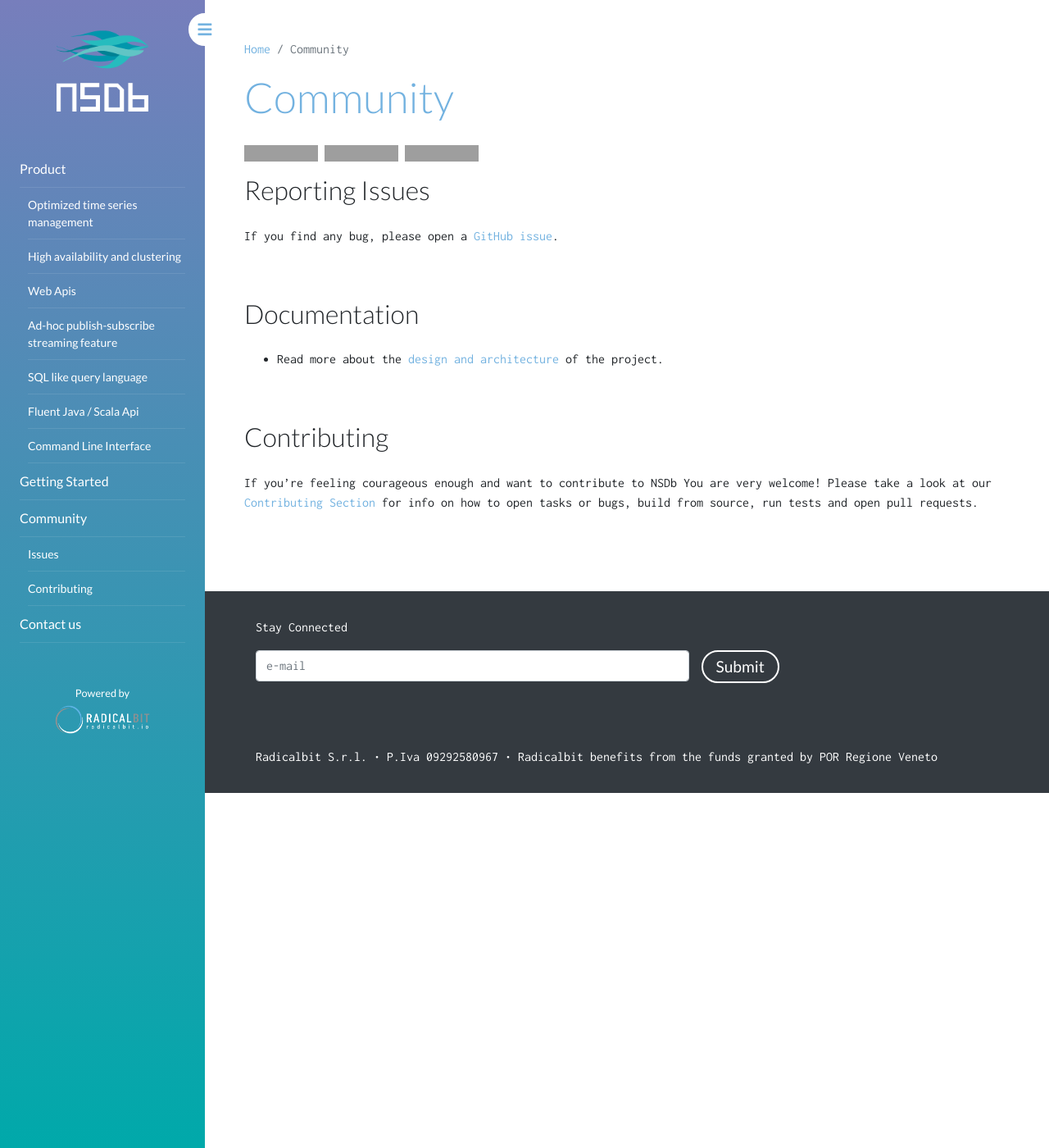
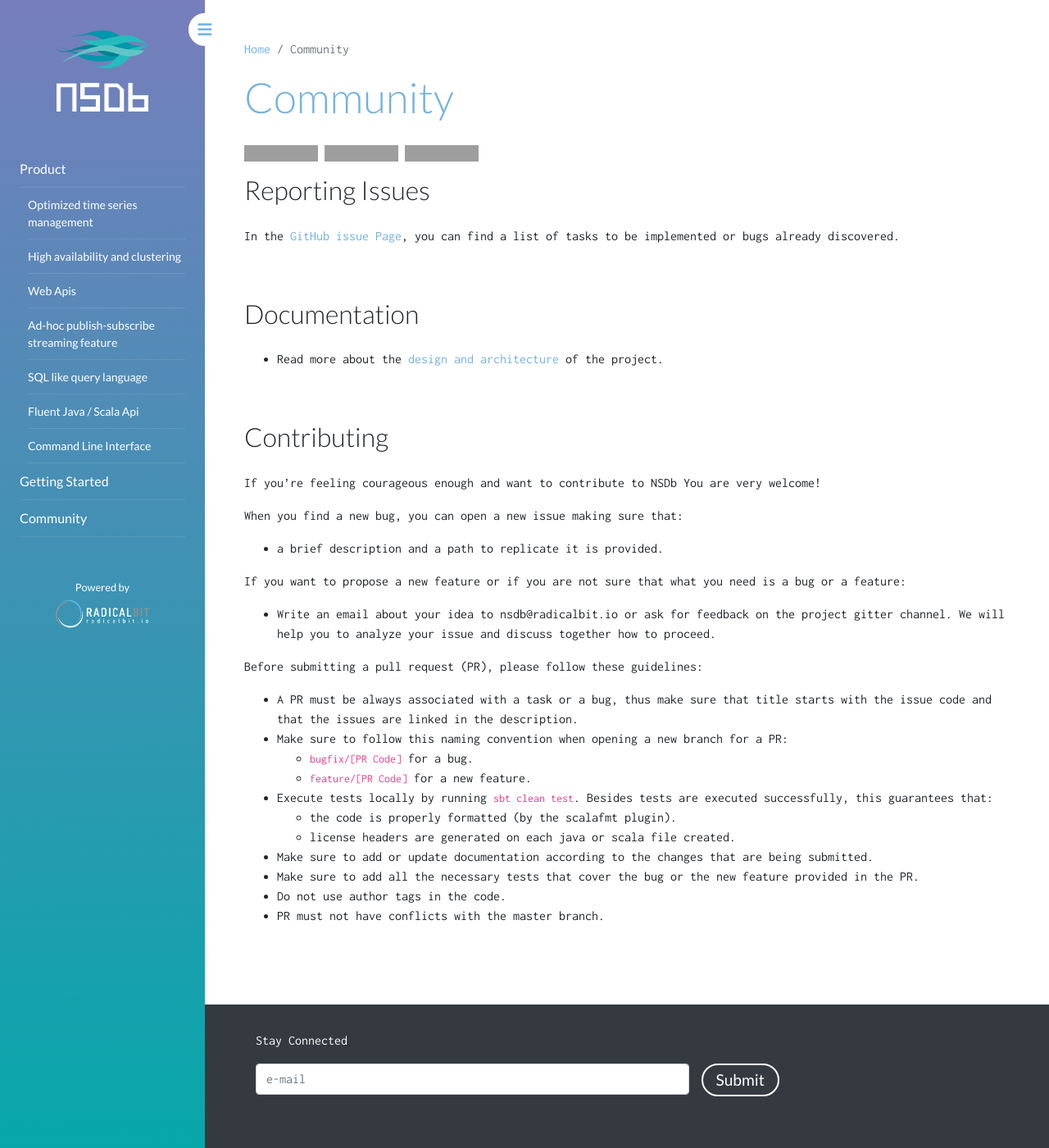
Before and after one commit to nsdb-io/nsdb-io.github.io, a Jekyll site: the page built from Community.md, in a window 1280 px wide and 1400 px high. Shown: the whole window at 82% size. Built offline with Jekyll 4.4.1, drawn with Linux system fonts in a browser that asks for light colours; nearby versions of some CDN libraries; grey boxes are pictures that could not be loaded.

Commit message:
fix useless sections

```diff
--- a/Community.md
+++ b/Community.md
@@ -9,7 +9,7 @@ title: Community
 
 ## Reporting Issues
 
-If you find any bug, please open a [GitHub issue](https://github.com/radicalbit/nsdb/issues){:target="_blank"}.
+In the [GitHub issue Page](https://github.com/radicalbit/nsdb/issues){:target="_blank"}, you can find a list of tasks to be implemented or bugs already discovered.
 
 ___
 ## Documentation
@@ -20,4 +20,23 @@ ___
 ## Contributing
 
 If you're feeling courageous enough and want to contribute to NSDb You are very welcome!
-Please take a look at our [Contributing Section](/Contributing) for info on how to open tasks or bugs, build from source, run tests and open pull requests.
+
+When you find a new bug, you can open a new issue making sure that:
+- a brief description and a path to replicate it is provided.
+
+If you want to propose a new feature or if you are not sure that what you need is a bug or a feature:
+- Write an email about your idea to nsdb@radicalbit.io or ask for feedback on the project gitter channel. We will help you to analyze your issue and discuss together how to proceed.
+
+Before submitting a pull request (PR), please follow these guidelines:
+
+* A PR must be always associated with a task or a bug, thus make sure that title starts with the issue code and that the issues are linked in the description.
+* Make sure to follow this naming convention when opening a new branch for a PR:
+  - `bugfix/[PR Code]` for a bug.
+  - `feature/[PR Code]` for a new feature.
+* Execute tests locally by running `sbt clean test`. Besides tests are executed successfully, this guarantees that:
+  - the code is properly formatted (by the scalafmt plugin).
+  - license headers are generated on each java or scala file created.
+* Make sure to add or update documentation according to the changes that are being submitted.
+* Make sure to add all the necessary tests that cover the bug or the new feature provided in the PR.
+* Do not use author tags in the code.
+* PR must not have conflicts with the master branch.
--- a/_includes/sidebar.html
+++ b/_includes/sidebar.html
@@ -41,17 +41,6 @@
         </li>
         <li>
           <a href="/Community">Community</a>
-          <ul class="list-unstyled" id="pageSubmenu">
-            <li>
-                <a target="_blank" href="https://github.com/radicalbit/nsdb/issues">Issues</a>
-            </li>
-            <li>
-                <a href="/Contributing">Contributing</a>
-            </li>
-          </ul>
-        </li>
-        <li>
-          <a href="/Contact-us">Contact us</a>
         </li>
       </ul>
       <footer class="sidebar-footer">
```
Also changed, not shown: Contact-us.md (deleted, +0 -6 lines), community.md (+21 -2 lines), contact-us.md (deleted, +0 -6 lines).
